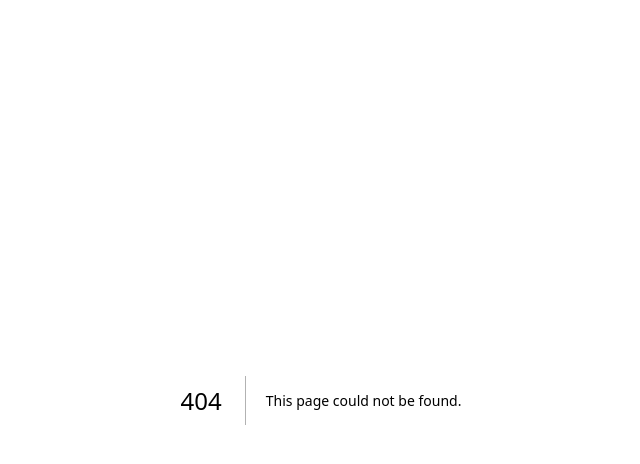
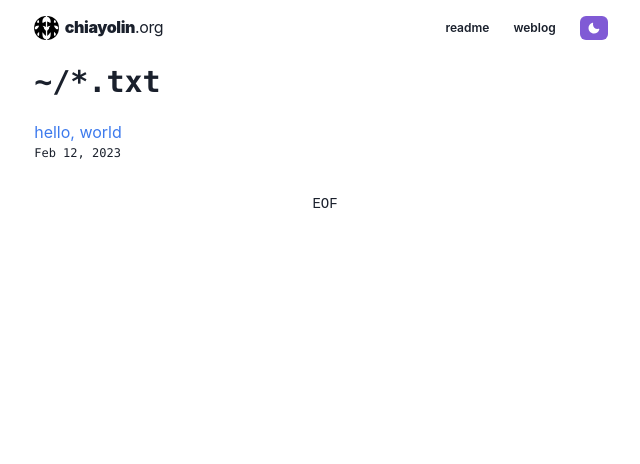
Before and after one commit to chiayolin/chiayolin.org, a Next.js app: page /weblog in a window 1280 px wide. Before the commit this address had no page. Shown: the top 464 px of the page, without its empty margins (319-959 px from the left). Built offline with nearby package versions, Linux system fonts and the light colour scheme.

Commit message:
add links and weblog index

```diff
--- a/src/components/navbar.tsx
+++ b/src/components/navbar.tsx
@@ -67,6 +67,7 @@ export default function Navbar() {
         <Button
           size='xs'
           variant='ghost'
+          onClick={() => router.push('/weblog')}
         >
           weblog
         </Button>
--- a/src/lib/weblog.ts
+++ b/src/lib/weblog.ts
@@ -4,6 +4,12 @@ import path from 'path';
 import fs from 'fs';
 
 const postDir = path.join(process.cwd(), '/posts');
+
+export interface PostMeta {
+  postId: string,
+  title: string,
+  date: string,
+}
 
 export function getPostIds() {
   const filenames = fs
--- /dev/null
+++ b/src/pages/weblog/index.tsx
@@ -0,0 +1,44 @@
+import Layout from '@/components/layout';
+import { getSortedPostMeta, PostMeta } from '@/lib/weblog';
+import { Box, Heading, Link, Text, VStack } from '@chakra-ui/react';
+import NextLink from 'next/link';
+import moment from 'moment';
+
+export async function getStaticProps() {
+  const postMeta = await getSortedPostMeta();
+
+  return {
+    props: {
+      postMeta,
+    },
+  };
+}
+
+export default function Weblog( { postMeta }: { postMeta: PostMeta[] }) {
+  return (
+    <Layout>
+      <Heading
+        mb='5'
+        size='lg'
+        fontFamily='mono'
+      >
+        ~/*.txt
+      </Heading>
+      <VStack align='start'>
+        {Object.values(postMeta).map(({postId, title, date}) => (
+          <Box key={postId}>
+            <Text>
+              <Link as={NextLink} href={`/weblog/${postId}`}>
+                {title}
+              </Link>
+            </Text>
+            <Text fontFamily='mono' fontSize='xs' colorScheme='gray'>
+              {moment(date).format('MMM DD, YYYY')}
+            </Text>
+          </Box>
+        ))}
+        </VStack>
+    </Layout>
+  );
+
+}
```
Also changed, not shown: src/pages/index.tsx (+25 -13 lines).
